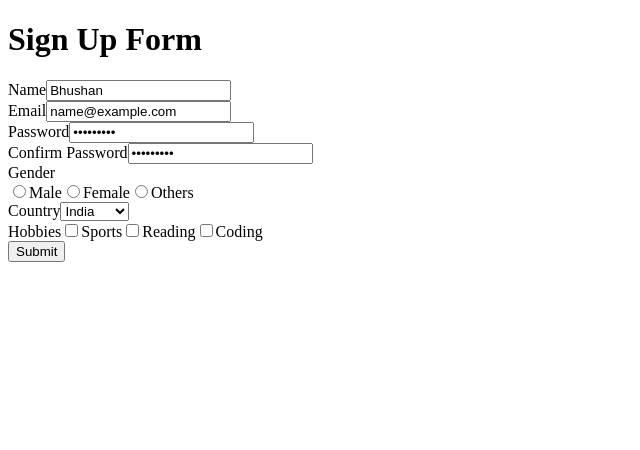
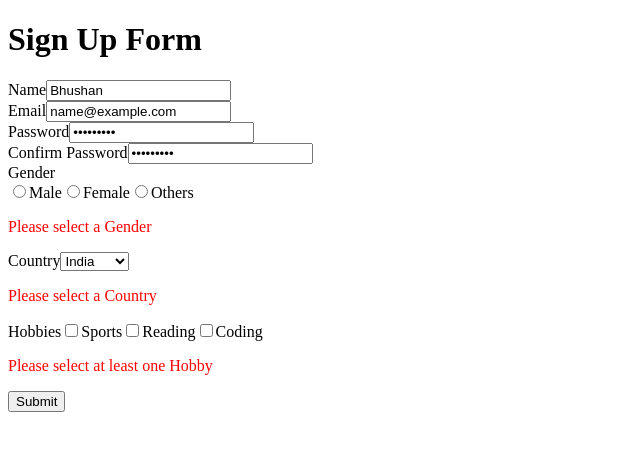
Before and after one commit to bhushanpatil23/Advanced_Forms_And_Input_Validation_In_React, a React (Vite) app: page / in a window 1280 px wide. Both pictures are taken after typing "name@example.com", "Sample123", "Sample123" into the empty fields and a click on the button "Submit". Shown: the top 450 px of the page, without its empty margins (0-640 px from the left). Built offline with nearby package versions, Linux system fonts and the light colour scheme.

Commit message:
4.6 input form validation without any library

```diff
--- a/src/dymanicForms/CustomForm.jsx
+++ b/src/dymanicForms/CustomForm.jsx
@@ -1,28 +1,61 @@
 import { useState } from 'react'
 import FormInput from './FormInput'
 
-const CustomForm = ({config, onSubmit}) => {
+const CustomForm = ({config, onSubmit, isPending}) => {
 
     const initData = config.reduce((acc,field) => {
-        acc[field.name] = field.defaultValue || "";
+        acc[field.name] = field.type === "checkbox"
+            ? []
+            : field.defaultValue ?? "";
         return acc;
     },{});
 
     //console.log(initData);
 
     const[data, setData] = useState(initData);
+    const[error, setError] = useState({});
 
     function handelInputUpdate(e){
         const {name, value} = e.target;
         const newData = {...data, [name]:value}
         setData(newData);
 
+        const field = config.find(item => item.name === name);
+        const message = field?.validate?.(value, newData);
+        if(message){
+            setError(prevErrors => {
+                return {...prevErrors, [name]: message};
+            })
+        }else{
+            setError(prevErrors => {
+                return {...prevErrors, [name]: undefined};
+            })
+        }
+
         console.log(newData);
     }
 
     function handleFormSubmit(e){
         e.preventDefault();
-        onSubmit(data);
+
+        const newErros = {};
+        config.forEach(item => {
+            const name = item.name;
+            const value = data[name];
+            const error = item.validate?.(value, data);
+            if(error){
+                newErros[name] = error;
+            }
+        });
+
+        setError(newErros);
+
+        if(Object.keys(newErros).length == 0){
+            onSubmit(data);
+            console.log("SUCCESS" , data);
+        }else{
+            console.log("Errors are here", newErros);
+        }
     }
 
   return (
@@ -33,9 +66,10 @@ const CustomForm = ({config, onSubmit}) => {
                 value={data[item.name]}
                 {...item}
                 onChange={handelInputUpdate}
+                error={error[item.name]}
             />
         )}
-        <button type="submit">Submit</button>
+        <button type="submit" disabled={isPending}>Submit</button>
     </form>
   )
 }
--- a/src/dymanicForms/FormInput.jsx
+++ b/src/dymanicForms/FormInput.jsx
@@ -1,5 +1,5 @@
 
-const FormInput = ({id, label, options, type, name,value, onChange}) => {
+const FormInput = ({id, label, options, type, name,value, onChange, error}) => {
 
     const RadioComponent = type === "radio" && (
         <div>
@@ -20,7 +20,7 @@ const FormInput = ({id, label, options, type, name,value, onChange}) => {
     );
 
     const SelectComponent = type === 'select' && (
-        <select id={id} name={name} onChange={onChange}>
+        <select id={id} name={name} value={value} onChange={onChange}>
             {options.map(item => (
                 <option key={item.value} value={item.value} >{item.label}</option>
             ))}
@@ -65,10 +65,15 @@ const FormInput = ({id, label, options, type, name,value, onChange}) => {
                 CheckBoxComponent
             ) :
             (
-            <input id={id} type={type} name={name} value={value} onChange={onChange}/>
-            )
-        }
-
+            <input
+                id={id}
+                type={type}
+                name={name}
+                value={value}
+                onChange={onChange}
+            />
+        )}
+        {error && <p style={{color:"red"}}>{error}</p>}
     </div>
   )
 }
--- a/src/dymanicForms/SignUp.jsx
+++ b/src/dymanicForms/SignUp.jsx
@@ -1,12 +1,19 @@
 import CustomForm from "./CustomForm"
 import { SIGN_UP_FORM_CONFIG } from "./formConfig"
+import { useState } from "react";
 
 const SignUp = () => {
 
-    function handleSignUpForm(data){
+    const [isPending, setIsPending] = useState(false);
+
+    async function handleSignUpForm(data) {
+        setIsPending(true);
+
+        await new Promise((resolve) => setTimeout(resolve, 3000));
+
+        setIsPending(false);
         console.log(data);
     }
-
   return (
     <div>
         <h1>Sign Up Form</h1>
--- a/src/dymanicForms/formConfig.js
+++ b/src/dymanicForms/formConfig.js
@@ -31,7 +31,13 @@ export const SIGN_UP_FORM_CONFIG = [
         label : "Name",
         placeholder : "Bhushan",
         defaultValue : "Bhushan",
-        type  : "text"
+        type  : "text",
+        validate: (val) => {
+            if (!val) return "Username is required";
+            if (val.length < 4)
+                return "Username should be of at least length 4";
+            return null;
+        },
     },
     {
         id : "email",
@@ -39,22 +45,38 @@ export const SIGN_UP_FORM_CONFIG = [
         label : "Email",
         placeholder : "e.g. john@ex.com",
         default : "",
-        type  : "email"
+        type  : "email",
+        validate: (val) => {
+            if (!val) return "Email is required";
+            const emailRegex = /^[^\s@]+@[^\s@]+\.[^\s@]+$/;
+            if (!emailRegex.test(val)) return "Email is not valid";
+            return null;
+        },
     },
     {
         id : "password",
         name : "password",
         label : "Password",
         placeholder : "e.g. Strong Password",
-        type  : "password"
+        type  : "password",
+        validate: (val) => {
+            if (!val) return "Password is required";
+            if (val.length < 6)
+                return "Password should be of at least length 6";
+            return null;
+        },
     },
 
     {
         id : "confirmPassword",
-        name : "consfirmPassword",
+        name : "confirmPassword",
         label : "Confirm Password",
         placeholder : "same as above",
-        type  : "password"
+        type  : "password",
+        validate: (val, formData) => {
+          if(val === formData.password) return null;
+          return "Passwords do not match"
+        }
     },
     {
         id : "gender",
@@ -75,7 +97,11 @@ export const SIGN_UP_FORM_CONFIG = [
                 label : "Others",
                 value : "others"
             }
-        ]
+        ],
+        validate: (val) => {
+            if (val) return null;
+            return "Please select a Gender";
+        },
     },
     {
         id : "country",
@@ -96,7 +122,11 @@ export const SIGN_UP_FORM_CONFIG = [
                 label : "Canada",
                 value : "canada"
             }
-        ]
+        ],
+        validate: (val) => {
+            if (val) return null;
+            return "Please select a Country";
+        },
     },
     {
         id : "hobbies",
@@ -117,6 +147,10 @@ export const SIGN_UP_FORM_CONFIG = [
                 label : "Coding",
                 value : "coding"
             }
-        ]
+        ],
+         validate: (val) => {
+            if (val && val.length > 0) return null;
+            return "Please select at least one Hobby";
+        },
     }
 ];
```
